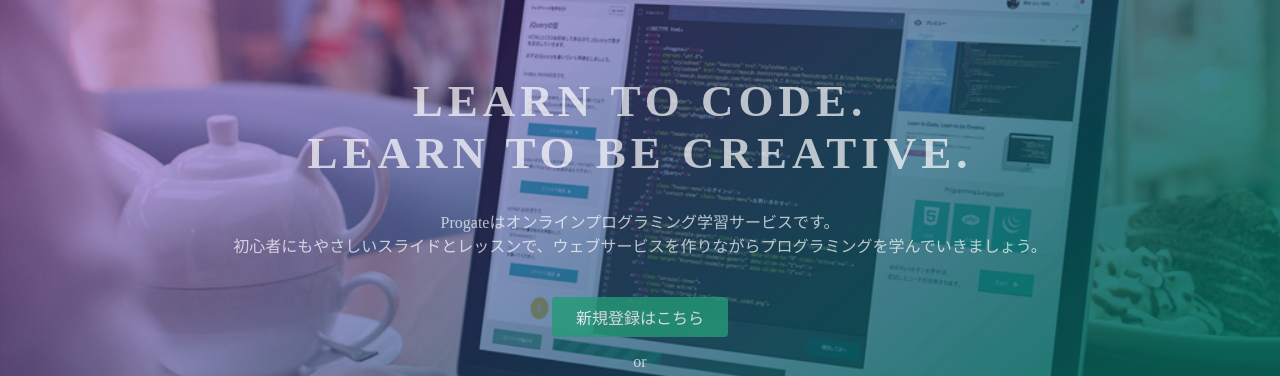
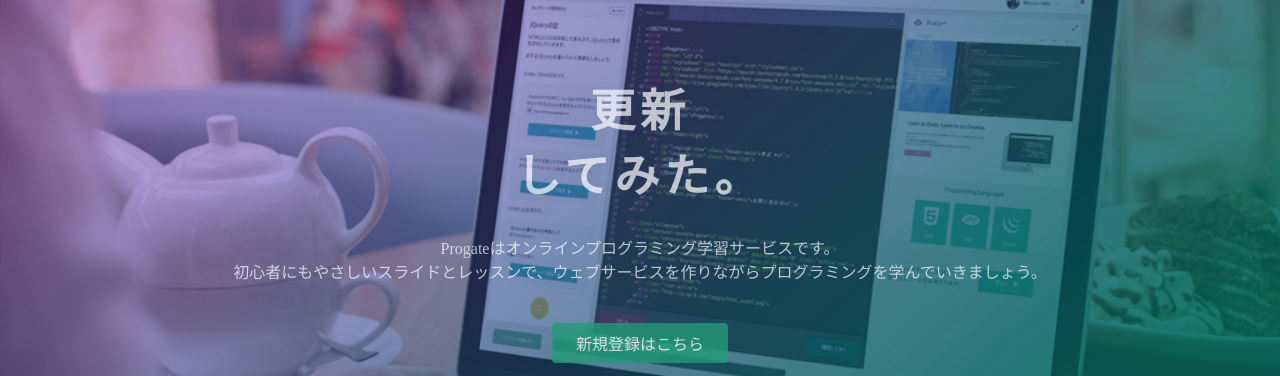
Before and after one commit to uta-free/uta-free, a plain HTML site: page index.html in a window 1280 px wide. Shown: the part 135-511 px from the top of the page. Drawn offline with Linux system fonts and the light colour scheme.

Commit message:
Update index.html

```diff
--- a/index.html
+++ b/index.html
@@ -23,7 +23,7 @@
   </header>
   <div class="top-wrapper">
     <div class="container">
-      <h1>LEARN TO CODE.<br>LEARN TO BE CREATIVE.</h1>
+      <h1>更新<br>してみた。</h1>
       <p>Progateはオンラインプログラミング学習サービスです。<br>初心者にもやさしいスライドとレッスンで、ウェブサービスを作りながらプログラミングを学んでいきましょう。</p>
       <div class="btn-wrapper">
         <a href="#" class="btn signup">新規登録はこちら</a>
```
